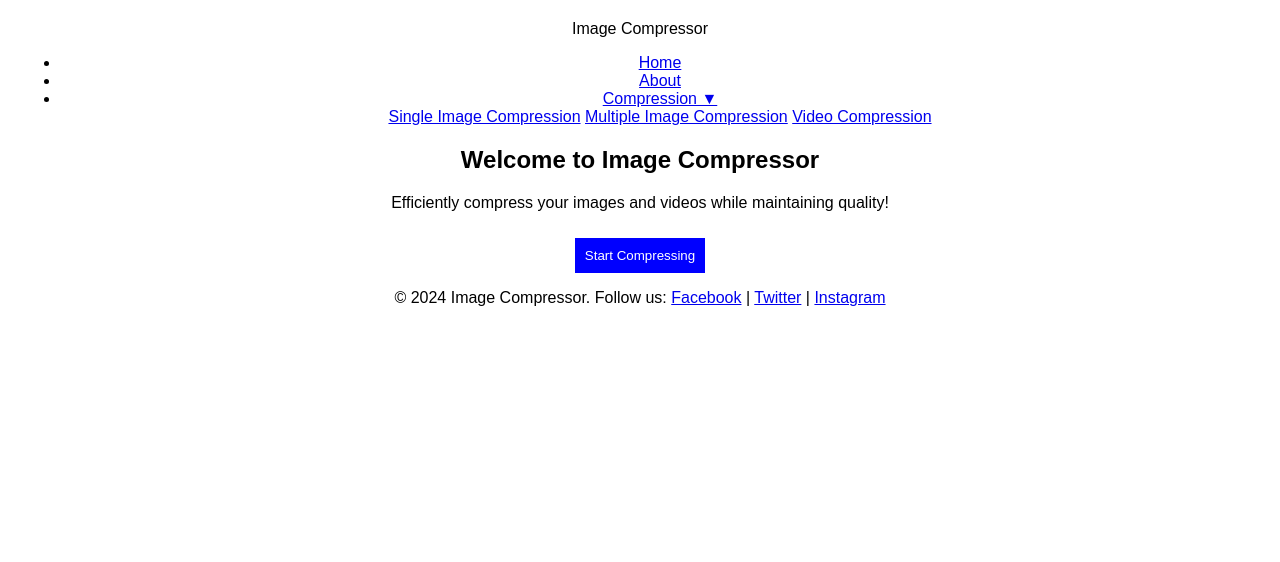
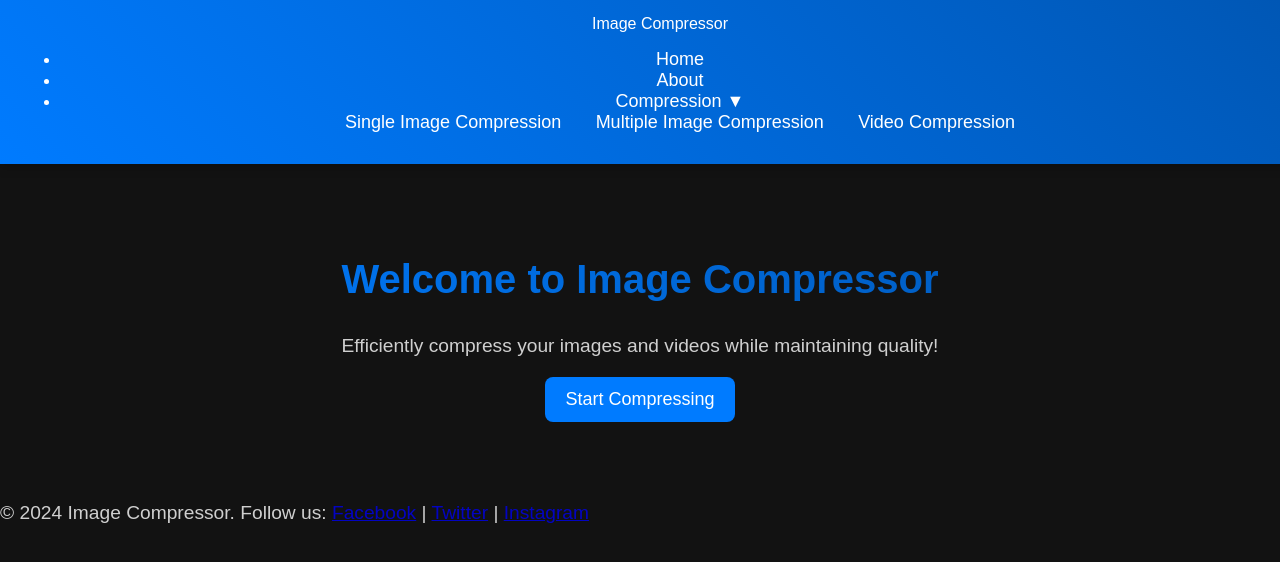
Before and after one commit to martinondiwa/image_compression, a Flask app: page / in a window 1280 px wide. Shown: the top 562 px of the page. Run offline with Flask 3, Linux system fonts and the light colour scheme.

Commit message:
Update style.css
css updated

```diff
--- a/static/css/style.css
+++ b/static/css/style.css
@@ -1,45 +1,174 @@
-body {
-    font-family: Arial, sans-serif;
-    text-align: center;
-    margin: 20px;
+/* =============================
+   Global Styles
+   ============================= */
+:root {
+    --primary-color: #007bff;
+    --secondary-color: #0056b3;
+    --dark-bg: #121212;
+    --light-bg: #f4f4f4;
+    --text-color: #fff;
+    --shadow: rgba(0, 0, 0, 0.2);
+    --border-radius: 8px;
 }
 
-h2 {
-    color: #333;
+body {
+    font-family: 'Poppins', sans-serif;
+    background: var(--dark-bg);
+    color: var(--text-color);
+    margin: 0;
+    padding: 0;
 }
 
+/* =============================
+   Navbar
+   ============================= */
+.navbar {
+    background: linear-gradient(45deg, var(--primary-color), var(--secondary-color));
+    padding: 15px 20px;
+    text-align: center;
+    position: sticky;
+    top: 0;
+    width: 100%;
+    box-shadow: 0 4px 10px var(--shadow);
+    z-index: 1000;
+}
+
+.navbar a {
+    color: var(--text-color);
+    text-decoration: none;
+    font-size: 18px;
+    margin: 0 15px;
+    transition: color 0.3s ease-in-out;
+}
+
+.navbar a:hover {
+    color: #ffcc00;
+}
+
+/* =============================
+   Section Styles
+   ============================= */
+section {
+    padding: 60px 20px;
+    text-align: center;
+}
+
+h1 {
+    font-size: 2.5rem;
+    background: linear-gradient(90deg, var(--primary-color), var(--secondary-color));
+    -webkit-background-clip: text;
+    -webkit-text-fill-color: transparent;
+    font-weight: bold;
+}
+
+p {
+    font-size: 1.2rem;
+    margin-bottom: 20px;
+    opacity: 0.8;
+}
+
+/* =============================
+   Form Styling
+   ============================= */
 form {
-    margin: 20px auto;
-    display: flex;
-    flex-direction: column;
-    align-items: center;
+    background: rgba(255, 255, 255, 0.1);
+    padding: 20px;
+    border-radius: var(--border-radius);
+    display: inline-block;
+    box-shadow: 0 0 10px var(--shadow);
+    transition: transform 0.3s ease-in-out;
+}
+
+form:hover {
+    transform: scale(1.02);
+}
+
+input[type="file"] {
+    padding: 10px;
+    margin-bottom: 15px;
+    background: var(--light-bg);
+    border-radius: var(--border-radius);
+    border: none;
+    font-size: 16px;
 }
 
 button {
-    background-color: blue;
-    color: white;
+    background: var(--primary-color);
+    color: var(--text-color);
     border: none;
-    padding: 10px;
+    padding: 12px 20px;
+    font-size: 18px;
     cursor: pointer;
-    margin-top: 10px;
+    border-radius: var(--border-radius);
+    transition: background 0.3s ease-in-out, transform 0.2s;
 }
 
 button:hover {
-    background-color: darkblue;
+    background: var(--secondary-color);
+    transform: translateY(-2px);
 }
 
-label {
-    margin-top: 10px;
+/* =============================
+   Results Section
+   ============================= */
+.result {
+    display: none;
+    margin-top: 20px;
+    padding: 15px;
+    background: rgba(255, 255, 255, 0.1);
+    border-radius: var(--border-radius);
+    box-shadow: 0 0 10px var(--shadow);
+    transition: opacity 0.5s ease-in-out;
 }
 
-input, select {
-    padding: 5px;
-    margin: 5px;
+.result p {
+    font-size: 1.1rem;
+    color: #ffcc00;
 }
 
-#downloadLink {
-    font-size: 18px;
-    color: green;
-    margin-top: 20px;
+.result a {
+    display: inline-block;
+    padding: 10px 15px;
+    background: #28a745;
+    color: white;
     text-decoration: none;
+    border-radius: var(--border-radius);
+    transition: background 0.3s ease-in-out;
 }
+
+.result a:hover {
+    background: #218838;
+}
+
+/* =============================
+   Loader Animation
+   ============================= */
+.loader {
+    display: none;
+    margin: 20px auto;
+    width: 50px;
+    height: 50px;
+    border: 5px solid var(--light-bg);
+    border-top: 5px solid var(--primary-color);
+    border-radius: 50%;
+    animation: spin 1s linear infinite;
+}
+
+@keyframes spin {
+    0% { transform: rotate(0deg); }
+    100% { transform: rotate(360deg); }
+}
+
+/* =============================
+   Responsive Design
+   ============================= */
+@media (max-width: 768px) {
+    h1 {
+        font-size: 2rem;
+    }
+
+    button {
+        font-size: 16px;
+        padding: 10px 15px;
+    }
+}
```
